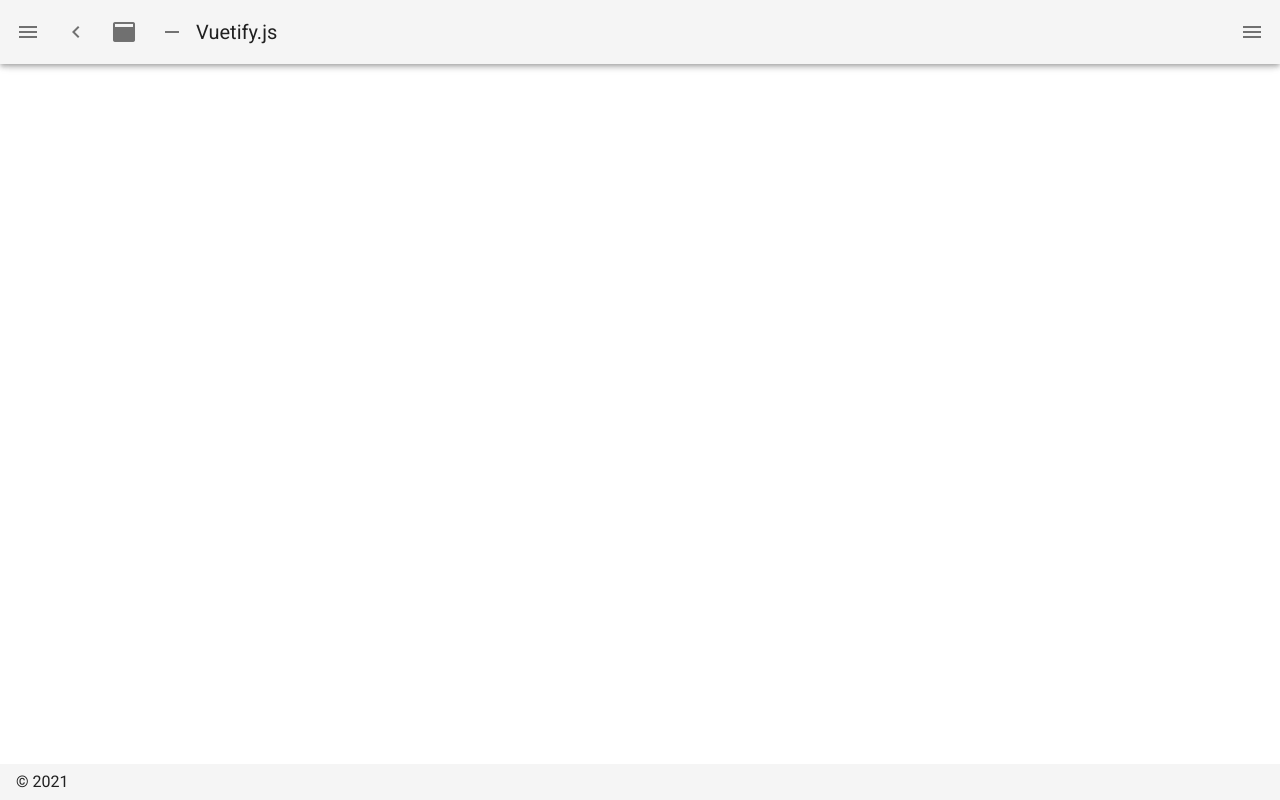
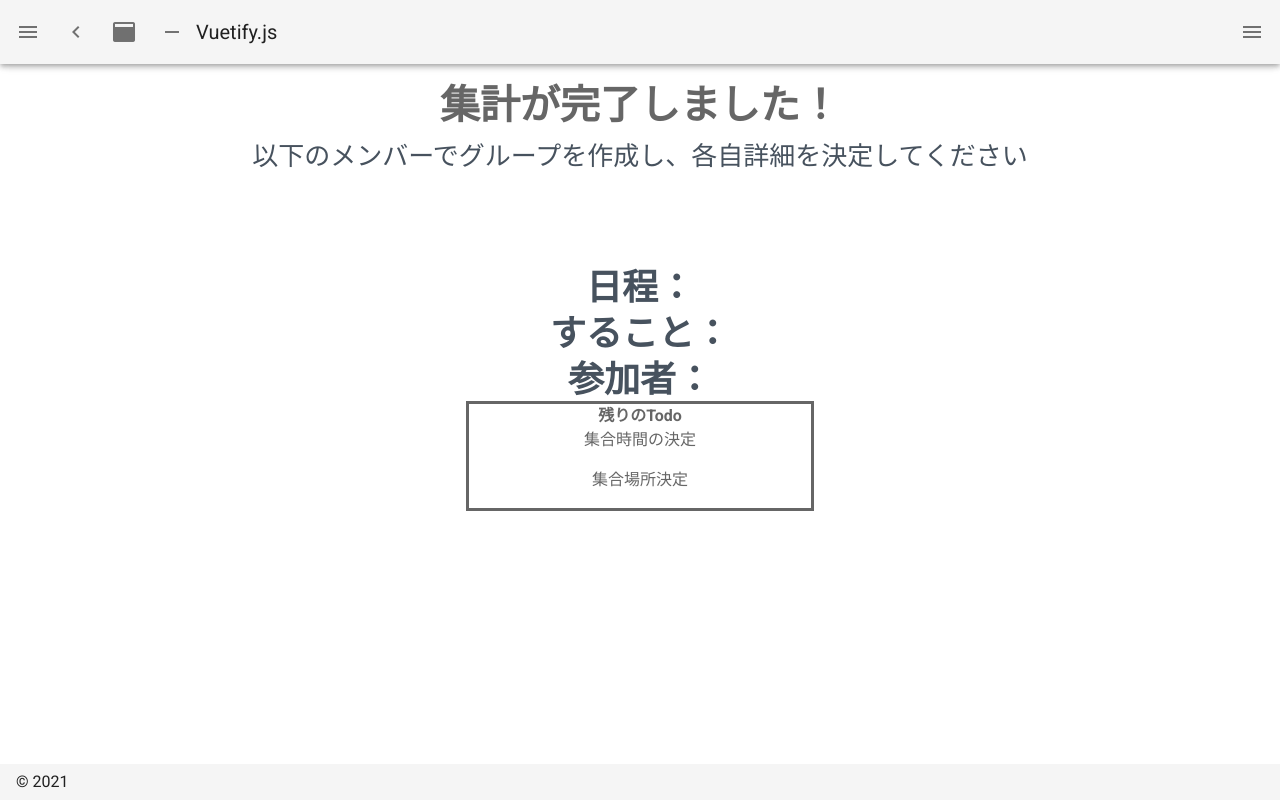
Before and after one commit to Tech-Uni-Summer-Hackathon2021/team-a, a Nuxt app in the folder frontend/: page /projects/finish in a window 1280 px wide. Before the commit this address had no page. Built offline with nearby package versions, Linux system fonts and the light colour scheme.

Commit message:
最終集計画面、作成

```diff
--- /dev/null
+++ b/frontend/pages/projects/finish.vue
@@ -0,0 +1,61 @@
+<template>
+  <div>
+    <div class="hover">集計が完了しました！</div>
+    <p class="makeGroup">
+      以下のメンバーでグループを作成し、各自詳細を決定してください
+    </p>
+    <br />
+    <br />
+    <br />
+    <h3 class="date">日程：</h3>
+    <h3 class="date">すること：</h3>
+    <h3 class="date">参加者：</h3>
+    <div class="box">
+      <h4>残りのTodo</h4>
+      <p>集合時間の決定</p>
+      <p>集合場所決定</p>
+    </div>
+  </div>
+</template>
+
+<script>
+export default {}
+</script>
+
+<style scoped>
+* {
+  color: #666666;
+  text-align: center;
+}
+.hover {
+  font-size: 40px;
+  background: linear-gradient(90deg, red, blue);
+  background-size: 0% 3px;
+  background-repeat: no-repeat;
+  background-position: left bottom;
+  transition: background-size 300ms ease;
+  text-decoration: none;
+  font-weight: 900;
+}
+.hover:hover {
+  background-size: 100% 3px;
+}
+.makeGroup {
+  color: #47525e;
+  font-family: Lato;
+  font-size: 26px;
+}
+.date {
+  color: #47525e;
+  font-family: Lato;
+  font-size: 36px;
+  line-height: 46px;
+}
+.box {
+  background-color: rgba(19, 206, 102, 0);
+  border: 3px solid #666666;
+  margin: auto;
+  width: 30%;
+  height: 40%;
+}
+</style>
```
